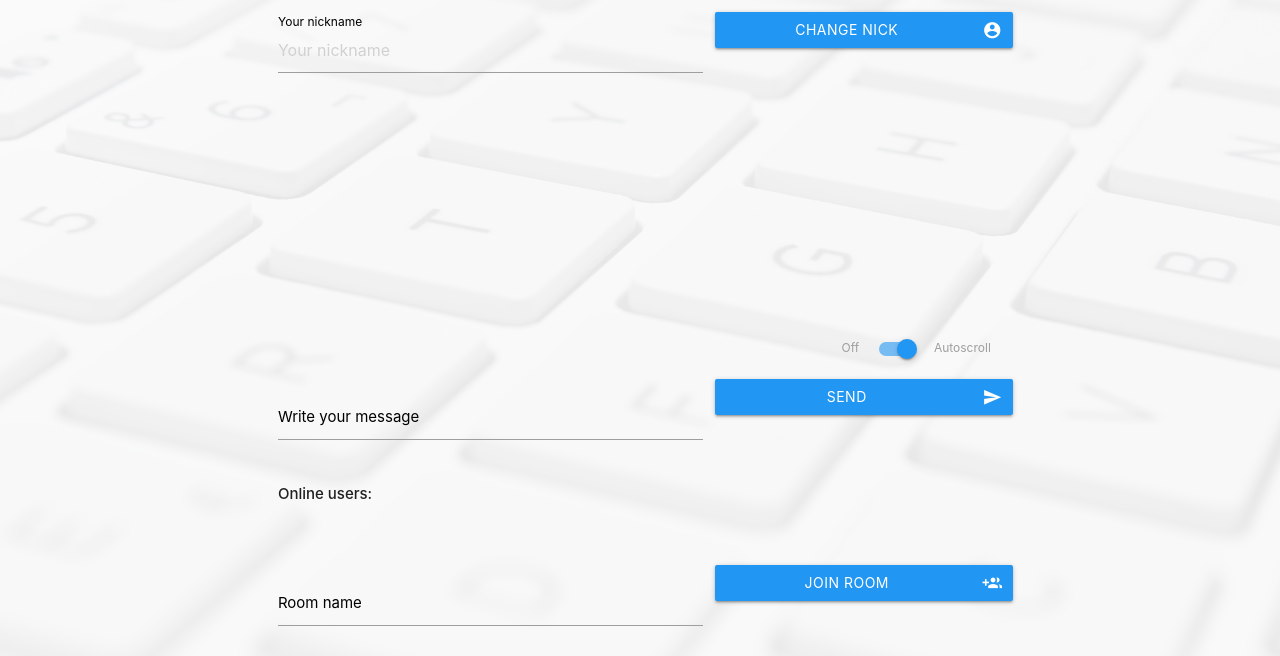
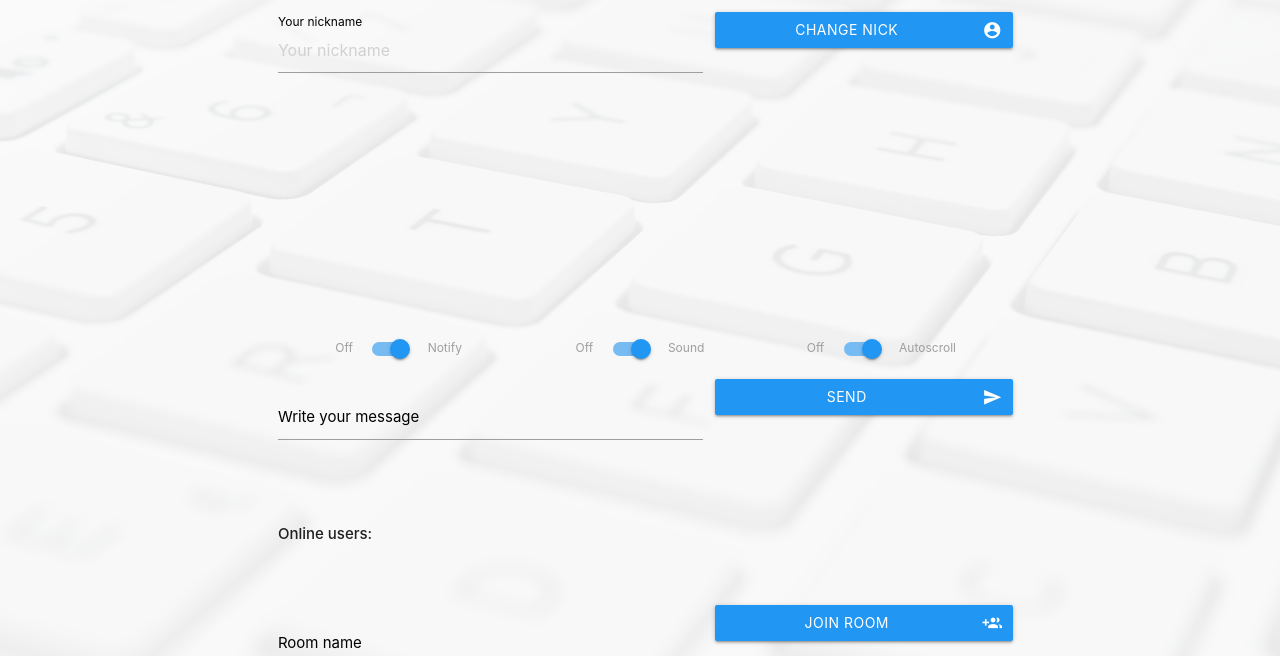
Before and after one commit to worldpres/livechat, a website: page src/index.html in a window 1280 px wide. Shown: the part 144-800 px from the top of the page. Drawn offline with nearby package versions, Linux system fonts and the light colour scheme; no server answers.

Commit message:
sound on/off control

```diff
--- a/src/css/style.css
+++ b/src/css/style.css
@@ -78,6 +78,11 @@ ul {
     font-style: italic;
     color: gray;
     font-size: 13px;
+    margin-bottom: 20px;
+}
+
+.switch{
+    display: inline-block;
 }
 
 /* scrollbar */
--- a/src/index.html
+++ b/src/index.html
@@ -45,18 +45,29 @@
 			</div>
 			<div class="row">
 				<div class="col s12 m12 l10 offset-l1">
-					<div class="col s12 m4 right-align right">
-						<div class="switch">
-							<label>
-								Off
-								<input type="checkbox" id="autoscroll" checked="checked">
-								<span class="lever"></span>
-								Autoscroll
-							</label>
-						</div>
+					<div class="switch col s4 center-align">
+						<label>
+							Off
+							<input type="checkbox" id="notify" checked="checked">
+							<span class="lever"></span>
+							Notify
+						</label>
 					</div>
-					<div class="col s12 m8">
-						<div id="typers"></div>
+					<div class="switch col s4 center-align">
+						<label>
+							Off
+							<input type="checkbox" id="sound" checked="checked">
+							<span class="lever"></span>
+							Sound
+						</label>
+					</div>
+					<div class="switch col s4 center-align">
+						<label>
+							Off
+							<input type="checkbox" id="autoscroll" checked="checked">
+							<span class="lever"></span>
+							Autoscroll
+						</label>
 					</div>
 				</div>
 			</div>
@@ -71,6 +82,14 @@
 					</div>
 					<button class="waves-effect waves-light btn blue col s12 m4 l4"><i class="material-icons right">send</i>Send</button>
 				</form>
+			</div>
+		</div>
+
+		<div class="container">
+			<div class="row">
+				<div class="col s12 m12 l10 offset-l1">
+					<div id="typers"></div>
+				</div>
 			</div>
 		</div>
 
--- a/src/js/sockets.js
+++ b/src/js/sockets.js
@@ -50,7 +50,7 @@ $(() => {
             inDuration: 100,
             outDuration: 100,
         });
-        playSound(40, 1000, 'square', 0.3, false);
+        if ($('#sound')[0].checked) playSound(40, 1000, 'square', 0.3, false);
     });
 
     ioChat.on('existing rooms', (rooms) => {
@@ -149,7 +149,7 @@ $(() => {
                 inDuration: 100,
                 outDuration: 100,
             });
-            playSound(); //time, freq, type, volume
+            if ($('#sound')[0].checked) playSound(); //time, freq, type, volume
         } else {
             M.toast({
                 html: `The message can't be empty, <br>may have max 120 chars <br>and can't contain: [ ] < >`,
@@ -237,6 +237,6 @@ $(() => {
             inDuration: 100,
             outDuration: 100,
         });
-        playSound(1000, 3000, 'sawtooth', 0.3, true);
+        if ($('#sound')[0].checked) playSound(1000, 3000, 'sawtooth', 0.3, true);
     });
 });
```
Also changed, not shown: README.md.
